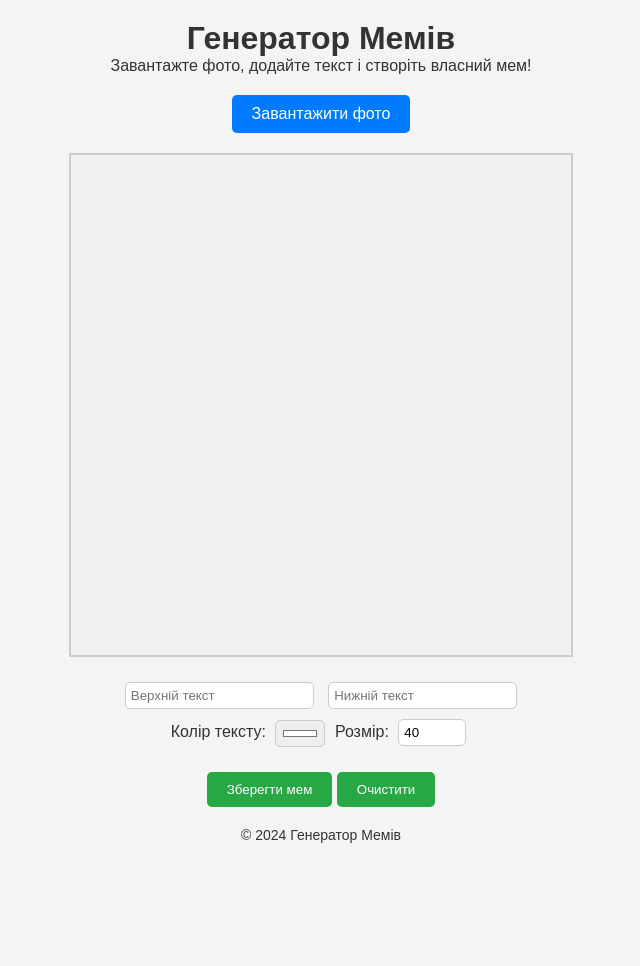
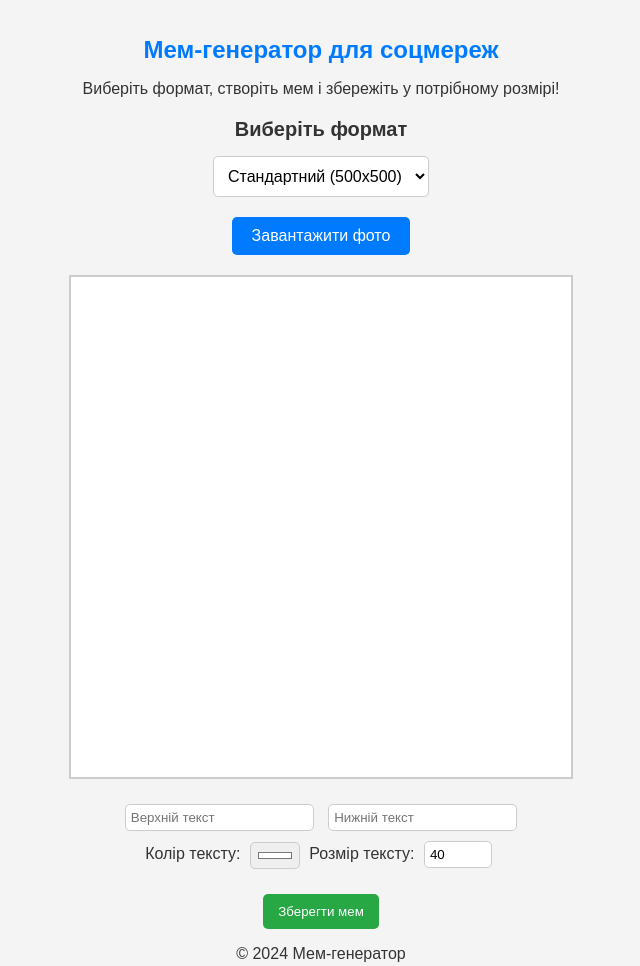
Before and after one commit to NazarFrazovir/MemeGenerator, a plain HTML site: page MemeGenerator-FILES/index.html in a window 1280 px wide. Shown: the whole page, without its empty margins (319-959 px from the left). Before the commit the page ends 863 px from the top, so only its background shows below. Drawn offline with Linux system fonts and the light colour scheme.

Commit message:
Created a system for selecting the photo image format.Updated all files.

```diff
--- a/MemeGenerator-FILES/index.html
+++ b/MemeGenerator-FILES/index.html
@@ -3,22 +3,34 @@
 <head>
   <meta charset="UTF-8">
   <meta name="viewport" content="width=device-width, initial-scale=1.0">
-  <title>Генератор Мемів</title>
+  <title>Мем-генератор для соцмереж</title>
   <link rel="stylesheet" href="styles.css">
 </head>
 <body>
   <header>
-    <h1>Генератор Мемів</h1>
-    <p>Завантажте фото, додайте текст і створіть власний мем!</p>
+    <h1>Мем-генератор для соцмереж</h1>
+    <p>Виберіть формат, створіть мем і збережіть у потрібному розмірі!</p>
   </header>
 
   <main>
+    <!-- Вибір формату -->
+    <section class="format-selection">
+      <h2>Виберіть формат</h2>
+      <select id="format-select">
+        <option value="500x500" selected>Стандартний (500x500)</option>
+        <option value="1080x1080">Instagram (1080x1080)</option>
+        <option value="1080x1920">TikTok (1080x1920)</option>
+      </select>
+    </section>
+
+    <!-- Кнопка для завантаження зображення -->
     <section class="upload-section">
       <label for="upload-image" class="upload-btn">Завантажити фото</label>
       <input type="file" id="upload-image" accept="image/*" hidden>
     </section>
 
-    <div class="meme-editor">
+    <!-- Редактор мему -->
+    <section class="meme-editor">
       <canvas id="meme-canvas"></canvas>
       <div class="text-controls">
         <input type="text" id="top-text" placeholder="Верхній текст">
@@ -26,17 +38,16 @@
         <div class="settings">
           <label>Колір тексту:</label>
           <input type="color" id="text-color" value="#ffffff">
-          <label>Розмір:</label>
+          <label>Розмір тексту:</label>
           <input type="number" id="text-size" value="40" min="10" max="100">
         </div>
       </div>
       <button id="download-btn">Зберегти мем</button>
-      <button id="reset-btn">Очистити</button>
-    </div>
+    </section>
   </main>
 
   <footer>
-    <p>© 2024 Генератор Мемів</p>
+    <p>© 2024 Мем-генератор</p>
   </footer>
 
   <script src="scripts.js"></script>
--- a/MemeGenerator-FILES/scripts.js
+++ b/MemeGenerator-FILES/scripts.js
@@ -1,6 +1,7 @@
 const canvas = document.getElementById('meme-canvas');
 const ctx = canvas.getContext('2d');
-const uploadImage = document.getElementById('upload-image');
+const formatSelect = document.getElementById('format-select');
+const uploadImage = document.getElementById('upload-image'); // Завантаження фото
 const topTextInput = document.getElementById('top-text');
 const bottomTextInput = document.getElementById('bottom-text');
 const textColorInput = document.getElementById('text-color');
@@ -12,6 +13,19 @@ canvas.height = 500;
 
 let image = new Image();
 
+// Функція для зміни розміру полотна
+function setCanvasSize(width, height) {
+  canvas.width = width;
+  canvas.height = height;
+  drawMeme(); // Перемальовуємо мем після зміни розміру
+}
+
+// Вибір формату через селектор
+formatSelect.addEventListener('change', () => {
+  const [width, height] = formatSelect.value.split('x').map(Number);
+  setCanvasSize(width, height);
+});
+
 // Завантаження зображення
 uploadImage.addEventListener('change', (e) => {
   const file = e.target.files[0];
@@ -19,49 +33,49 @@ uploadImage.addEventListener('change', (e) => {
     const reader = new FileReader();
     reader.onload = () => {
       image.src = reader.result;
+      image.onload = () => {
+        drawMeme(); // Малюємо мем після завантаження зображення
+      };
     };
     reader.readAsDataURL(file);
   }
 });
 
 // Малювання мему
-image.onload = () => {
-  drawMeme();
-};
-
 function drawMeme() {
-  // Очищення полотна
+  // Очистка полотна
   ctx.clearRect(0, 0, canvas.width, canvas.height);
 
   // Масштабування зображення
+  if (image) {
     const imgWidth = image.width;
     const imgHeight = image.height;
+
     const scale = Math.min(canvas.width / imgWidth, canvas.height / imgHeight);
     const x = (canvas.width - imgWidth * scale) / 2;
     const y = (canvas.height - imgHeight * scale) / 2;
 
     ctx.drawImage(image, x, y, imgWidth * scale, imgHeight * scale);
+  }
 
   // Текстові налаштування
   const textSize = parseInt(textSizeInput.value, 10);
   ctx.font = `${textSize}px Arial`;
   ctx.textAlign = 'center';
   ctx.fillStyle = textColorInput.value;
-  ctx.lineWidth = textSize / 10; // Обводка тексту
+  ctx.lineWidth = textSize / 10;
   ctx.strokeStyle = 'black';
 
   // Верхній текст
   if (topTextInput.value.trim() !== '') {
-    const topText = topTextInput.value.toUpperCase();
-    ctx.strokeText(topText, canvas.width / 2, textSize + 10);
-    ctx.fillText(topText, canvas.width / 2, textSize + 10);
+    ctx.strokeText(topTextInput.value.toUpperCase(), canvas.width / 2, textSize + 10);
+    ctx.fillText(topTextInput.value.toUpperCase(), canvas.width / 2, textSize + 10);
   }
 
   // Нижній текст
   if (bottomTextInput.value.trim() !== '') {
-    const bottomText = bottomTextInput.value.toUpperCase();
-    ctx.strokeText(bottomText, canvas.width / 2, canvas.height - 20);
-    ctx.fillText(bottomText, canvas.width / 2, canvas.height - 20);
+    ctx.strokeText(bottomTextInput.value.toUpperCase(), canvas.width / 2, canvas.height - 20);
+    ctx.fillText(bottomTextInput.value.toUpperCase(), canvas.width / 2, canvas.height - 20);
   }
 }
 
@@ -77,13 +91,3 @@ downloadBtn.addEventListener('click', () => {
   link.href = canvas.toDataURL();
   link.click();
 });
-
-const resetBtn = document.getElementById('reset-btn');
-
-resetBtn.addEventListener('click', () => {
-  ctx.clearRect(0, 0, canvas.width, canvas.height);
-  topTextInput.value = '';
-  bottomTextInput.value = '';
-  textColorInput.value = '#ffffff';
-  textSizeInput.value = 40;
-});
--- a/MemeGenerator-FILES/styles.css
+++ b/MemeGenerator-FILES/styles.css
@@ -1,14 +1,10 @@
-* {
-    margin: 0;
-    padding: 0;
-    box-sizing: border-box;
-  }
-
+/* Загальні стилі */
 body {
   font-family: Arial, sans-serif;
   background-color: #f4f4f4;
   color: #333;
   text-align: center;
+  margin: 0;
   padding: 20px;
 }
 
@@ -16,15 +12,27 @@
   margin-bottom: 20px;
 }
 
-  .upload-btn {
-    background-color: #007BFF;
-    color: #fff;
-    padding: 10px 20px;
-    border-radius: 5px;
-    cursor: pointer;
-    display: inline-block;
+h1 {
+  font-size: 24px;
+  color: #007bff;
 }
 
+h2 {
+  font-size: 20px;
+  margin-bottom: 15px;
+}
+
+/* Селектор формату */
+.format-selection select {
+  padding: 10px;
+  font-size: 16px;
+  border: 1px solid #ccc;
+  border-radius: 5px;
+  background-color: #fff;
+  cursor: pointer;
+}
+
+/* Полотно (canvas) */
 .meme-editor {
   margin-top: 20px;
 }
@@ -36,21 +44,22 @@
   background-color: #fff;
 }
 
+/* Панель управління текстом */
 .text-controls {
   margin-bottom: 20px;
 }
 
-  input[type="text"], input[type="color"], input[type="number"] {
+.text-controls input {
   margin: 5px;
   padding: 5px;
+  border: 1px solid #ccc;
   border-radius: 5px;
-    border: 1px solid #ccc;
 }
 
 button {
+  padding: 10px 15px;
   background-color: #28a745;
   color: white;
-    padding: 10px 20px;
   border: none;
   border-radius: 5px;
   cursor: pointer;
@@ -60,22 +69,22 @@
   background-color: #218838;
 }
 
-  footer {
-    margin-top: 20px;
-    font-size: 14px;
+
+/* Кнопка для завантаження фото */
+.upload-btn {
+  display: inline-block;
+  padding: 10px 20px;
+  background-color: #007bff;
+  color: #fff;
+  border-radius: 5px;
+  cursor: pointer;
+  transition: background-color 0.3s ease;
 }
 
-  /* Анімація для кнопки "Зберегти мем" */
-button {
-  transition: background-color 0.3s, transform 0.2s;
+.upload-btn:hover {
+  background-color: #0056b3;
 }
 
-button:hover {
-  background-color: #218838;
-  transform: scale(1.05);
+.upload-section {
+  margin: 20px 0;
 }
-
-canvas {
-  background-color: #f0f0f0; /* Світло-сірий фон */
-  border: 2px solid #ccc;
-}
```
Lines whose indentation alone changed are shown as unchanged.
